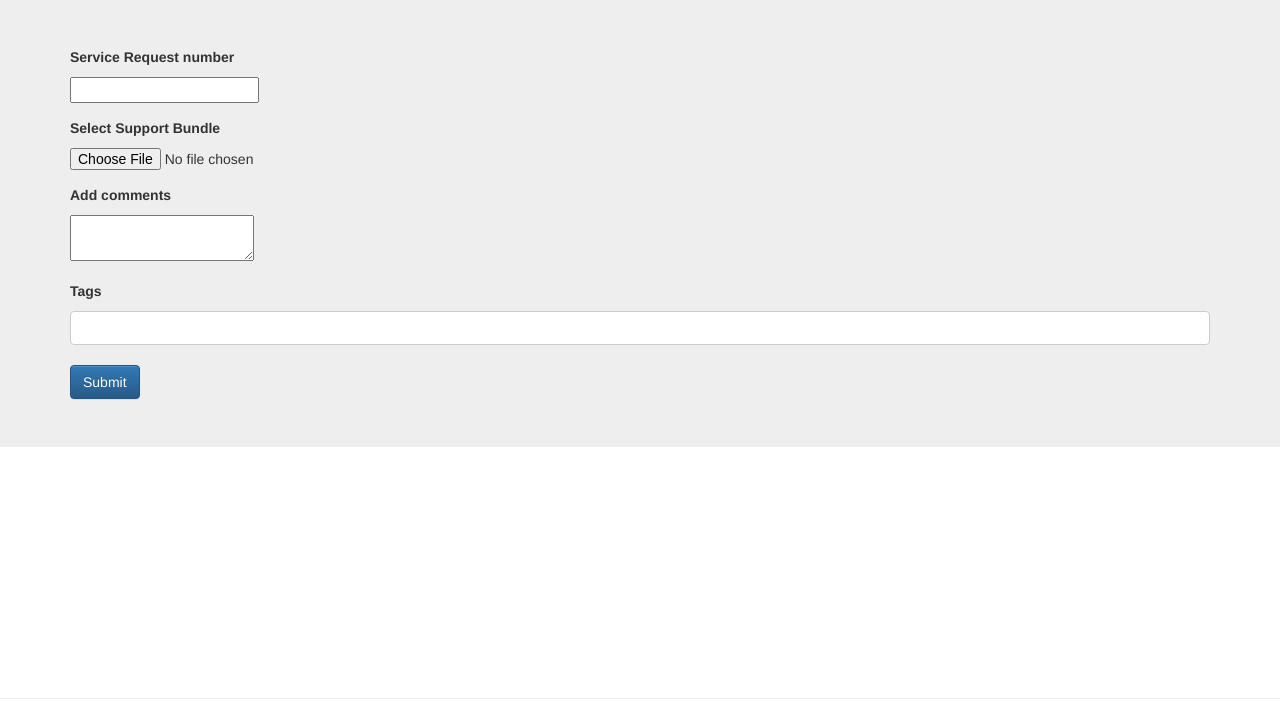
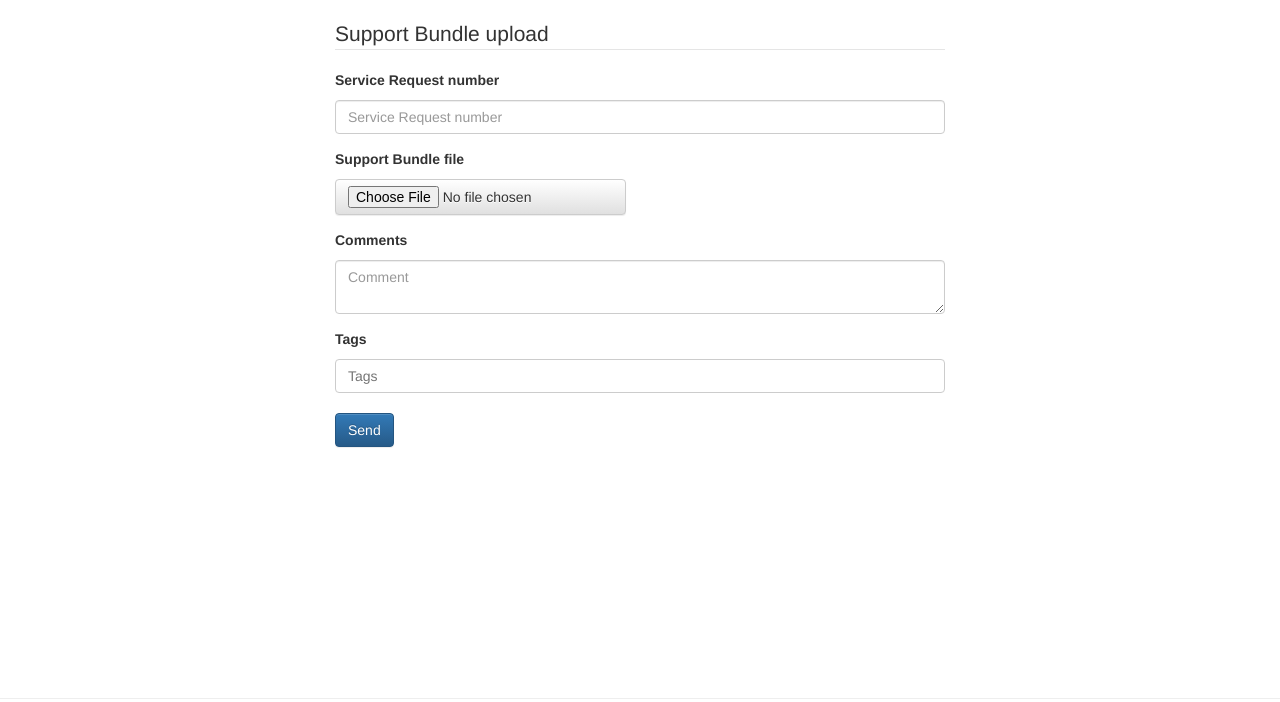
Before and after one commit to xzizka/LogAnalyzer, a Flask app: page /supportbundles/upload in a window 1280 px wide. Shown: the part 51-753 px from the top of the page. Run offline with Flask 2, Linux system fonts and the light colour scheme; the visitor is signed in with stand-in values (Sample User, id 1); data comes from the database, SQL or seed files in the repository; data that the repository does not hold is empty; some libraries are stand-ins or nearby versions.

Commit message:
Design changes

```diff
--- a/loganalyzer/auth/views.py
+++ b/loganalyzer/auth/views.py
@@ -22,7 +22,7 @@ def login():
 def logout():
     logout_user()
     flash("Logged out")
-    return redirect(url_for('index'))
+    return redirect(url_for('main.index'))
 
 @auth.route("/signup", methods=["GET", "POST"])
 def signup():
--- a/loganalyzer/config.py
+++ b/loganalyzer/config.py
@@ -6,6 +6,7 @@ class Config:
 class DevelopmentConfig(Config):
     SQLALCHEMY_DATABASE_URI = 'postgresql+pypostgresql://xzizka:Passw0rd@10.11.78.140:5432/loganalyzer_dev'
     SQLALCHEMY_TRACK_MODIFICATIONS = False
+    DEBUG_TB_INTERCEPT_REDIRECTS = False
     DEBUG = True
 
 
--- a/loganalyzer/supportbundles/forms.py
+++ b/loganalyzer/supportbundles/forms.py
@@ -5,7 +5,7 @@ from wtforms.validators import DataRequired, Optional, NumberRange, Regexp
 
 class SBForm_base(FlaskForm):
     service_request=IntegerField('Service Request number', validators=[DataRequired(message='You must input a valid number'),NumberRange(min=0,message='Input is not a valid number.')])
-    comment=TextAreaField('Add comments',validators=[Optional()])
+    comment=TextAreaField('Comments',validators=[Optional()])
     tags = StringField('Tags', validators=[Regexp(r'^[a-z,A-Z0-9, ]*$', message='Tags can only contains letters and numbers')])
 
     def validate(self):
@@ -25,4 +25,4 @@ class SBForm_base(FlaskForm):
 
 
 class SBForm_upload(SBForm_base):
-    input_file=FileField('Select Support Bundle',validators=[FileRequired(message='The Support Bundle is mandatory')])
+    input_file=FileField('Support Bundle file',validators=[FileRequired(message='The Support Bundle is mandatory')])
--- a/loganalyzer/templates/base.html
+++ b/loganalyzer/templates/base.html
@@ -66,9 +66,12 @@
         <!-- Flash messages - start -->
         {% with messages = get_flashed_messages() %}
             {% if messages and not request.path == "/auth/login" %}
+            <div class="row">
+        <div class="col-sm-12"><div style="height: 20px"></div></div>
+    </div>
                 {% for message in messages %}
-                    <div class="alert alert-info">
-                        <strong>Info!</strong> {{ message }}
+                    <div class="alert alert-info text-center">
+                        <strong>Info:</strong> {{ message }}
                     </div>
                 {% endfor %}
             {% endif %}
--- a/loganalyzer/templates/form_macros.html
+++ b/loganalyzer/templates/form_macros.html
@@ -12,3 +12,17 @@
                         </ul>
                     </div>
 {% endmacro %}
+
+{% macro render_field_forms(field) %}
+                    <div class="form-group{% if field.errors %} alert alert-danger {% endif %}">
+                        <div class="col-md-4 control-label">{{ field.label }}</div>
+                        <div class="col-md-4">
+                            {{ field(**kwargs)|safe }}
+                        </div>
+                        <ul>
+                            {% for error in field.errors %}
+                                <li> {{ error }}</li>
+                            {% endfor %}
+                        </ul>
+                    </div>
+{% endmacro %}
--- a/loganalyzer/templates/index.html
+++ b/loganalyzer/templates/index.html
@@ -6,7 +6,7 @@ LogAnalyzer for Quest - Home
 
 {% block content %}
     <!-- Main jumbotron for a primary marketing message or call to action -->
-    <div class="jumbotron">
+    <div class="jumbotron" style="background:transparent !important">
       <div class="container">
         <h1>LogAnalyzer for Quest</h1>
         <p>This is a analyzer of logs. Currently supports Toad for Oracle only</p>
--- a/loganalyzer/templates/login.html
+++ b/loganalyzer/templates/login.html
@@ -25,7 +25,7 @@ LogAnalyzer - Login
         {{ form.hidden_tag() }}
         {{ render_field(form.username, size=50, class="form-control") }}
         {{ render_field(form.password, size=50, class="form-control") }}
-        {{ render_field(form.remember_me) }}
+        {{ render_field(form.remember_me, class="custom-control-input") }}
         <input id="submit" name="submit" type="submit" value="Submit" class="btn btn-default  btn-lg btn-block">
     </form>
          </div>
--- a/loganalyzer/templates/sb_form.html
+++ b/loganalyzer/templates/sb_form.html
@@ -11,22 +11,36 @@ LogAnalyzer for Quest - Upload
 {% endblock %}
 
 {% block content %}
+                <form action="" method="post" enctype="multipart/form-data">
 
-        <div class="jumbotron">
-            <div class="container">
-                <form action="" method="post" enctype="multipart/form-data">
+                    <div class="row">
+                         <div class="col-sm-12"><div style="height: 20px"></div></div>
+                    </div>
+                    <div class="row">
+                        <div class="col-sm-12">
+                            <div class="col-sm-3"></div>
+                                <div class="col-sm-6">
+
                     {{ form.hidden_tag() }}
+                    <legend>Support Bundle upload</legend>
+                    {{ render_field(form.service_request, size=50, class="form-control input-md", placeholder="Service Request number") }}
+                    {% if request.path == "/supportbundles/upload" %}
+                        {{ render_field(form.input_file, size=50, class_="btn btn-default btn-file", placeholder="Support Bundle ZIP file") }}
+                    {% endif %}
+                    {{ render_field(form.comment, size=50, class="form-control input-md", placeholder="Comment") }}
+                    {{ render_field(form.tags, id="tags", size=50, class="form-control input-md", placeholder="Tags") }}
+                    <div class="form-group">
+                        <div class="col-2 control-label"></div>
+                        <div class="col-10">
+                            <button id="button1id" name="button1id" class="btn btn-primary">Send</button>
+                        </div>
+                    </div>
+                                </div>
+                            <div class="col-sm-3"></div>
+                        </div>
+                    </div>
+                <form>
 
-                    {{ render_field(form.service_request) }}
-                    {% if request.path == "/supportbundles/upload" %}
-                        {{ render_field(form.input_file) }}
-                    {% endif %}
-                    {{ render_field(form.comment) }}
-                    {{ render_field(form.tags, id="tags") }}
-                        <button type="submit" class="btn btn-primary">Submit</button>
-                </form>
-            </div>
-        </div>
 {% endblock %}
 
 {% block scripts %}
--- a/loganalyzer/templates/user.html
+++ b/loganalyzer/templates/user.html
@@ -8,11 +8,9 @@ LogAnalyzer for Quest -- Support Bundles for user {{ user.username }}
              <h1>Support Bundles for {{ user.username }}</h1>
 
             {% if user.supportbundle.count() > 0 %}
-                 <ul>
                     {% with supportbundles=user.supportbundle %}
                         {% include "sb_list.html" %}
                     {% endwith %}
-                 </ul>
             {% else %}
                 No SB yet.
             {% endif %}
```
Also changed, not shown: loganalyzer/templates/confirm_delete.html (+17 -6 lines), loganalyzer/templates/sb.html (+19 -9 lines), loganalyzer/templates/sb_list.html (+11 -4 lines), loganalyzer/templates/signup.html (+28 -80 lines), loganalyzer/templates/upload.html (deleted, +0 -55 lines).
